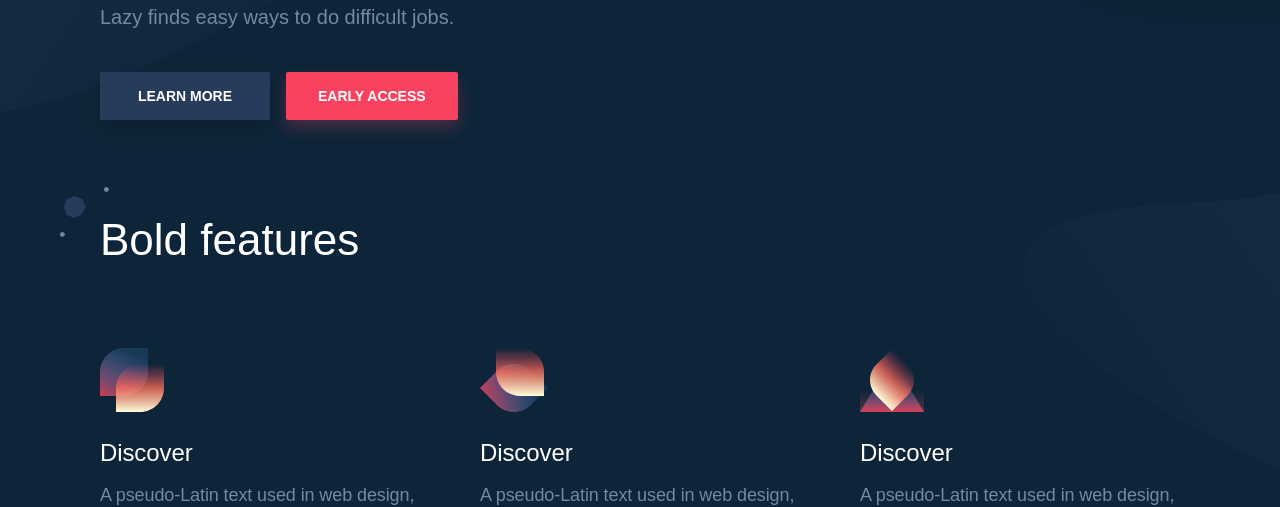
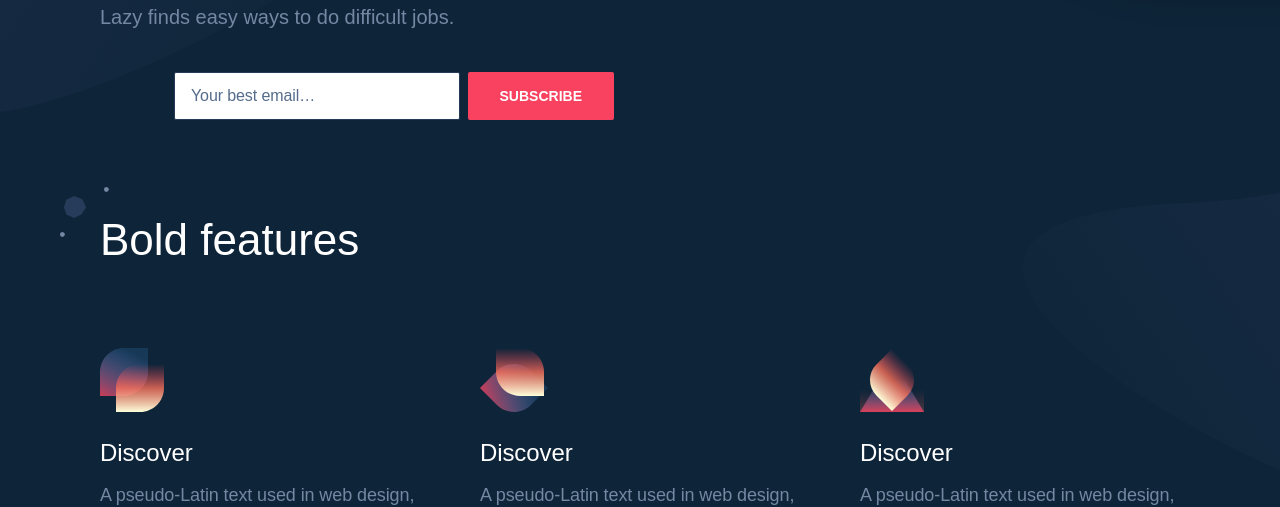
Before and after one commit to demtzu/lazy-landing, a Jekyll site: the page built from index.html, in a window 1280 px wide and 900 px high, cut to the strip 393-900 px from the top of the window. Built offline with Jekyll 4.4.1, drawn with Linux system fonts in a browser that asks for light colours; some web fonts are replaced.

Commit message:
early access form product hunt

```diff
--- a/index.html
+++ b/index.html
@@ -46,7 +46,50 @@ title: Lazy
 						<div class="hero-copy">
 	                        <h1 class="hero-title mt-0">Control your home with your Keyboard</h1>
 	                        <p class="hero-paragraph">Lazy finds easy ways to do difficult jobs.</p>
-	                        <div class="hero-cta"><a class="button button-shadow" href="#">Learn more</a><a class="button button-primary button-shadow" href="#">Early access</a></div>
+
+                            <!-- Form -->
+                            <!-- <div class="footer-form newsletter-form field field-grouped">
+                                <div class="control control-expanded">
+                                    <input class="input" type="email" name="email" placeholder="Your best email&hellip;">
+                                </div>
+                                <div class="control">
+                                    <a class="button button-primary button-block button-shadow" href="#">Early access</a>
+                                </div>
+                            </div> -->
+
+                           <!--  <form action="https://api.producthunt.com/widgets/upcoming/v1/upcoming/lazy/forms" method="post" id="ph-email-form" name="ph-email-form" target="_blank">
+                              <input type="email" value="" name="email" id="ph-email" placeholder="Email Address" required />
+                              <input type="submit" value="Subscribe" name="subscribe" id="ph-subscribe-button" />
+                            </form> -->
+
+                           <!--  <div class="hero-form newsletter-form field field-grouped is-revealing">
+
+
+                                    <div class="control control-expanded">
+                                    <form action="https://getsimpleform.com/messages?form_api_token=aa652ae00d602f15125251e23a899262" method="post">
+                                        <input type='hidden' name='redirect_to' value='https://demtzu.github.io/dockers-land/merci.html' />
+                                        <input class="input" type="email" name="email" placeholder="Votre adresse mail&hellip;">
+                                    </div>
+                                    <div class="control">
+                                        <input type='submit' value='S&#39;inscrire à la bêta' class="button button-primary button-block button-shadow">
+                                    </div>
+                                    </form>
+                                </div> -->
+
+
+                          <div class="footer-form newsletter-form field field-grouped">
+                              <div class="control control-expanded">
+                                <form action="https://api.producthunt.com/widgets/upcoming/v1/upcoming/lazy/forms" method="post" id="ph-email-form" name="ph-email-form" target="_blank">
+                                <input class="input" type="email" name="email" placeholder="Your best email&hellip;">
+                              </div>
+                              <div class="control">
+                                <input type="submit" value="Subscribe" class="button button-primary button-block button-shadow" name="subscribe" id="ph-subscribe-button" />
+                              </div>
+                                </form>
+                            </div>
+
+                            <!-- Old button -->
+	                        <!-- <div class="hero-cta"><a class="button button-shadow" href="#">Learn more</a><a class="button button-primary button-shadow" href="#">Early access</a></div> -->
 						</div>
 						<div class="hero-app">
 							<div class="hero-app-illustration">
```
